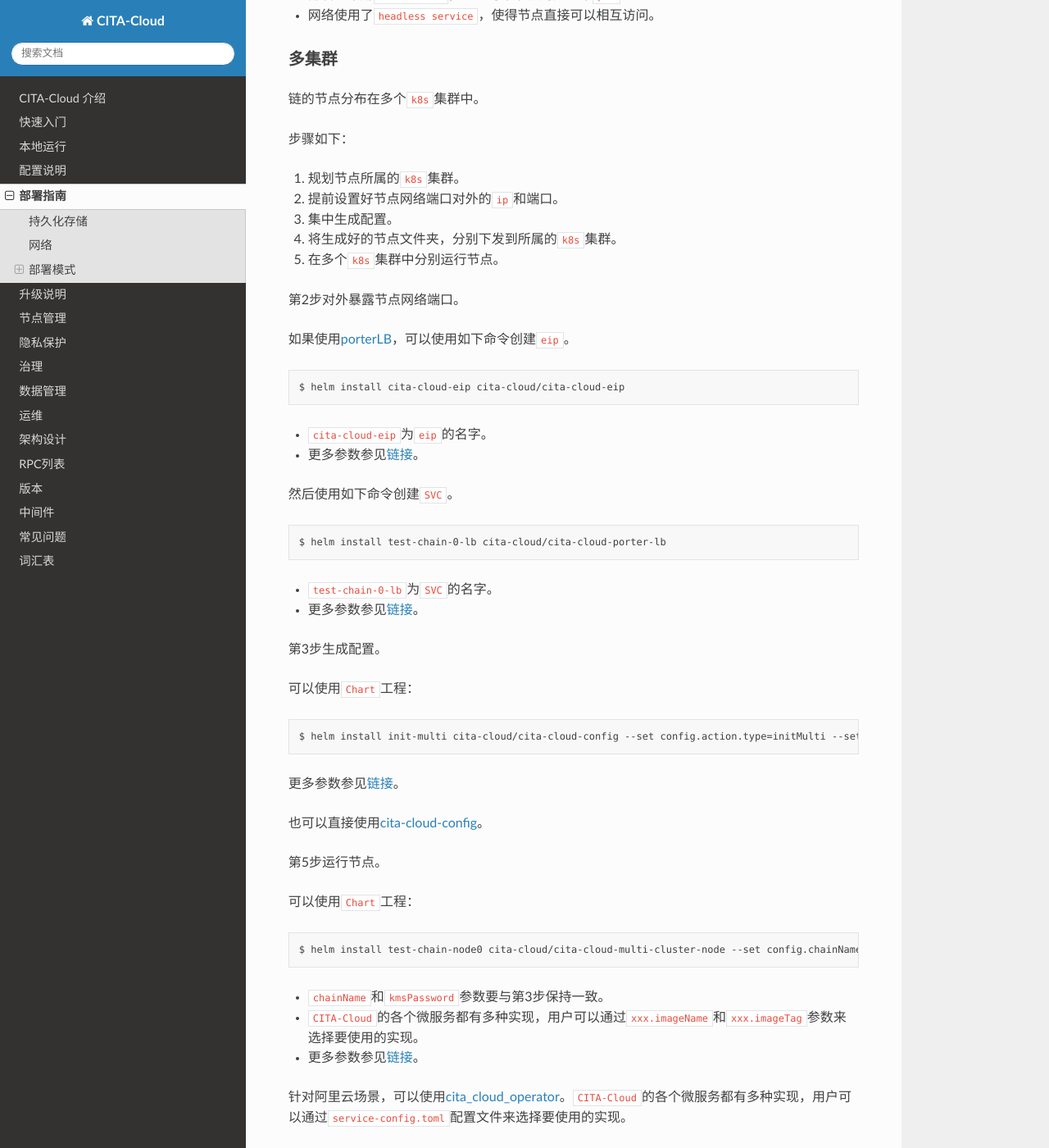
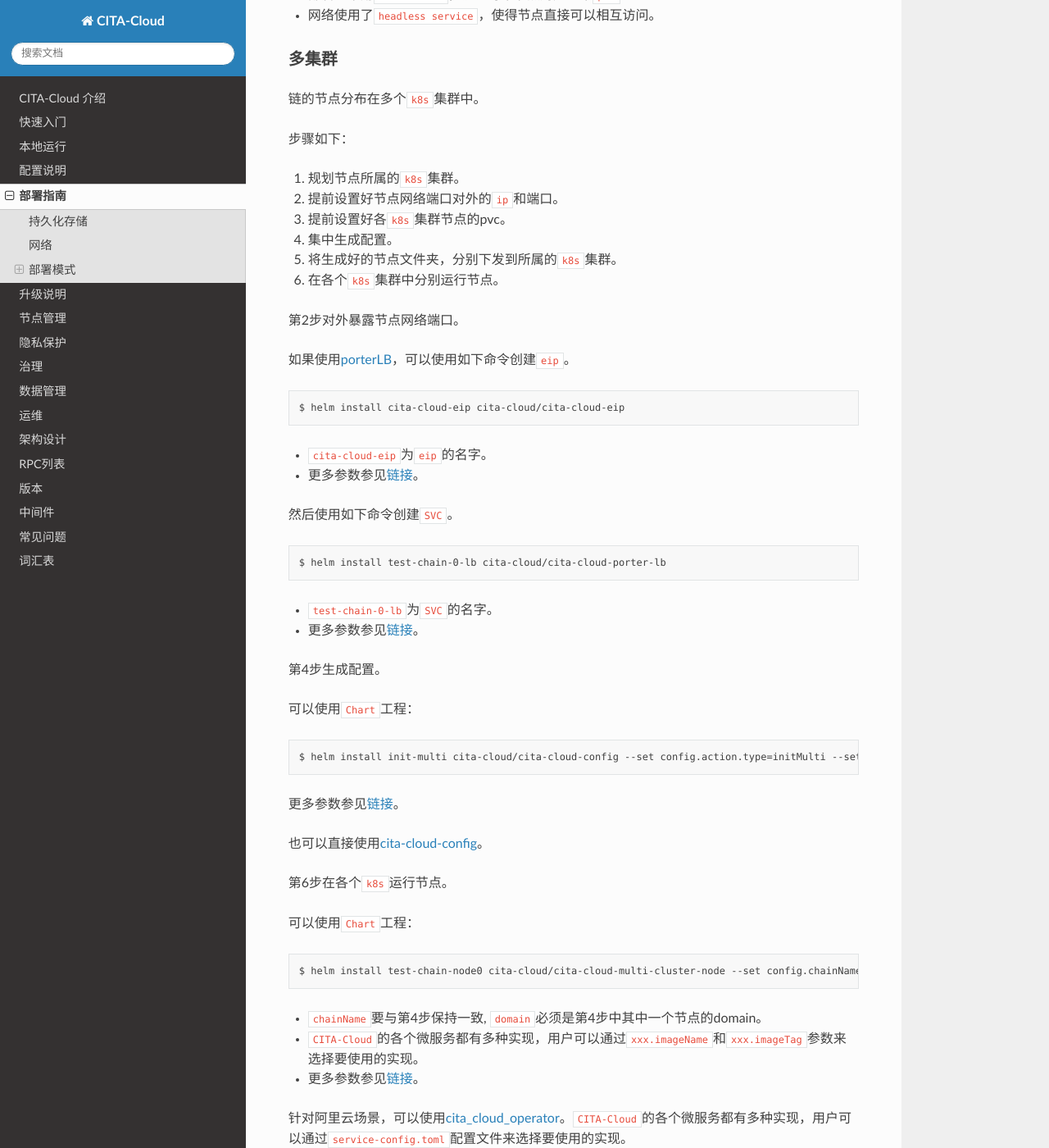
Before and after one commit to cita-cloud/docs, a Sphinx documentation site: the page built from source/deployment-guide.md, in a window 1280 px wide and 1400 px high, scrolled down 1404 px. Shown: the whole window at 82% size. Built offline with Sphinx 7.4.7 and the Read the Docs theme 2.0.0, drawn with Linux system fonts in a browser that asks for light colours.

Commit message:
fix: multi cluster guide step

````diff
--- a/source/deployment-guide.md
+++ b/source/deployment-guide.md
@@ -59,9 +59,10 @@
 步骤如下：
 1. 规划节点所属的`k8s`集群。
 2. 提前设置好节点网络端口对外的`ip`和端口。
-3. 集中生成配置。
-4. 将生成好的节点文件夹，分别下发到所属的`k8s`集群。
-5. 在多个`k8s`集群中分别运行节点。
+3. 提前设置好各`k8s`集群节点的pvc。
+4. 集中生成配置。
+5. 将生成好的节点文件夹，分别下发到所属的`k8s`集群。
+6. 在各个`k8s`集群中分别运行节点。
 
 第2步对外暴露节点网络端口。
 
@@ -79,7 +80,7 @@
 * `test-chain-0-lb`为`SVC`的名字。
 * 更多参数参见[链接](https://github.com/cita-cloud/charts/tree/main/cita-cloud-porter-lb)。
 
-第3步生成配置。
+第4步生成配置。
 
 可以使用`Chart`工程：
 ```
@@ -89,13 +90,13 @@
 
 也可以直接使用[cita-cloud-config](https://github.com/cita-cloud/cita_cloud_config)。
 
-第5步运行节点。
+第6步在各个`k8s`运行节点。
 
 可以使用`Chart`工程：
 ```
 $ helm install test-chain-node0 cita-cloud/cita-cloud-multi-cluster-node --set config.chainName=test-chain --set config.domain=node0
 ```
-* `chainName`和`kmsPassword`参数要与第3步保持一致。
+* `chainName`要与第4步保持一致, `domain`必须是第4步中其中一个节点的domain。
 * `CITA-Cloud`的各个微服务都有多种实现，用户可以通过`xxx.imageName`和`xxx.imageTag`参数来选择要使用的实现。
 * 更多参数参见[链接](https://github.com/cita-cloud/charts/tree/main/cita-cloud-multi-cluster-node)。
 
````
Also changed, not shown: source/node-management.md (+0 -4 lines), 1 other file.
